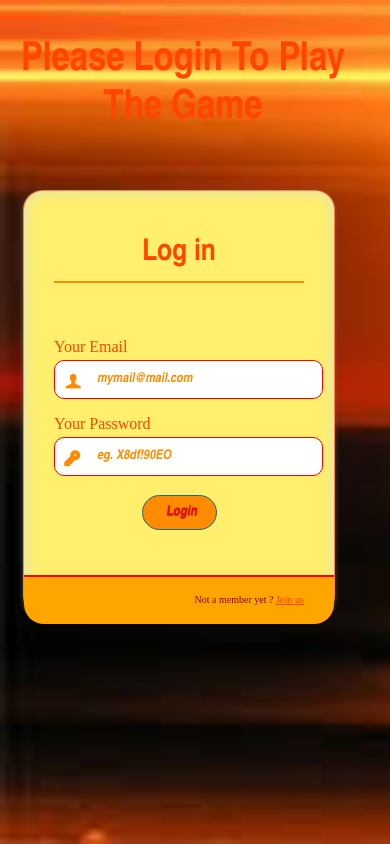
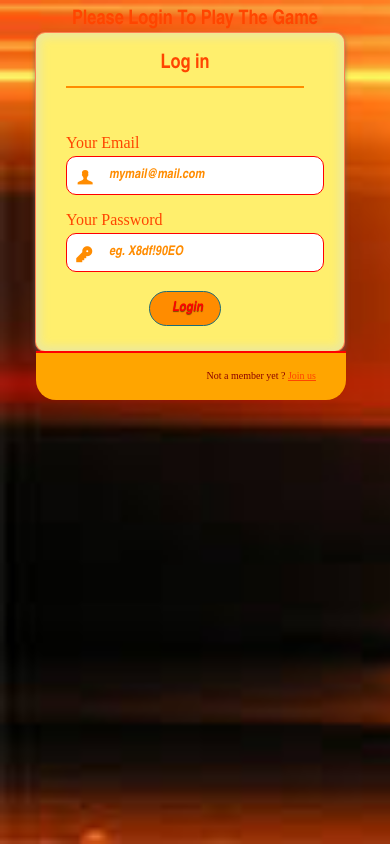
Before and after one commit to Haris-Shahid/Assignments, a plain HTML site: page First Game/index.html in a window 390 px wide. Drawn offline with Linux system fonts and the light colour scheme.

Commit message:
make login page responsive

```diff
--- a/First Game/css/style.css
+++ b/First Game/css/style.css
@@ -2,6 +2,7 @@ body{
 	background-image: url('img1.jpg') ;
 	background-repeat: no-repeat ;
 	background-attachment: fixed ;
+	background-size:100%;
 	background-size: cover ;
 
 }
@@ -415,29 +416,33 @@ p.change_link{
 @media only screen and (max-width: 425px){
 	#register,
 	#login{
-	width: 50%;
-	margin-left:15px;
-	border-radius:20px;
+	width: 70%;
+	padding: 0px 40px 0px 30px;
+	margin: 0 30px 0 10px;
+
 	}
+
 	.container {
-	position: fixed;
+	min-height:400px;
 	}
 	#wrapper{
-	width: 500px;
-	min-height: 300px;
+	width: 340px;
+	min-height: 50px;
 	}
 	body{
 	background-repeat: repeat ;
 	}
 	header h1{
-	font-size: 40px;
-	margin-right:30%;
+	font-size: 20px;
+	margin: 0 10px 0 10px;
+	padding:0px;
+
 	}
 	#wrapper h1{
-	font-size: 30px;
+	font-size: 20px;
 	}
 	p.change_link{
-	margin-top:20px;
+	margin-top:0px;
 	border-bottom-right-radius:20px;
 	border-bottom-left-radius:20px;
 	width:250px;
--- a/First Game/index.html
+++ b/First Game/index.html
@@ -8,6 +8,7 @@
     </head>
     <body>
         <div class="container">
+        <div class="mainC">
             <header>
                 <h1>Please Login To Play The Game</h1>
 			  </header>
@@ -67,6 +68,7 @@
 
                     </div>
             </section>
+            </div>
         </div>
         <script src="app.js"></script>
     </body>
```
Also changed, not shown: 1 other file.
